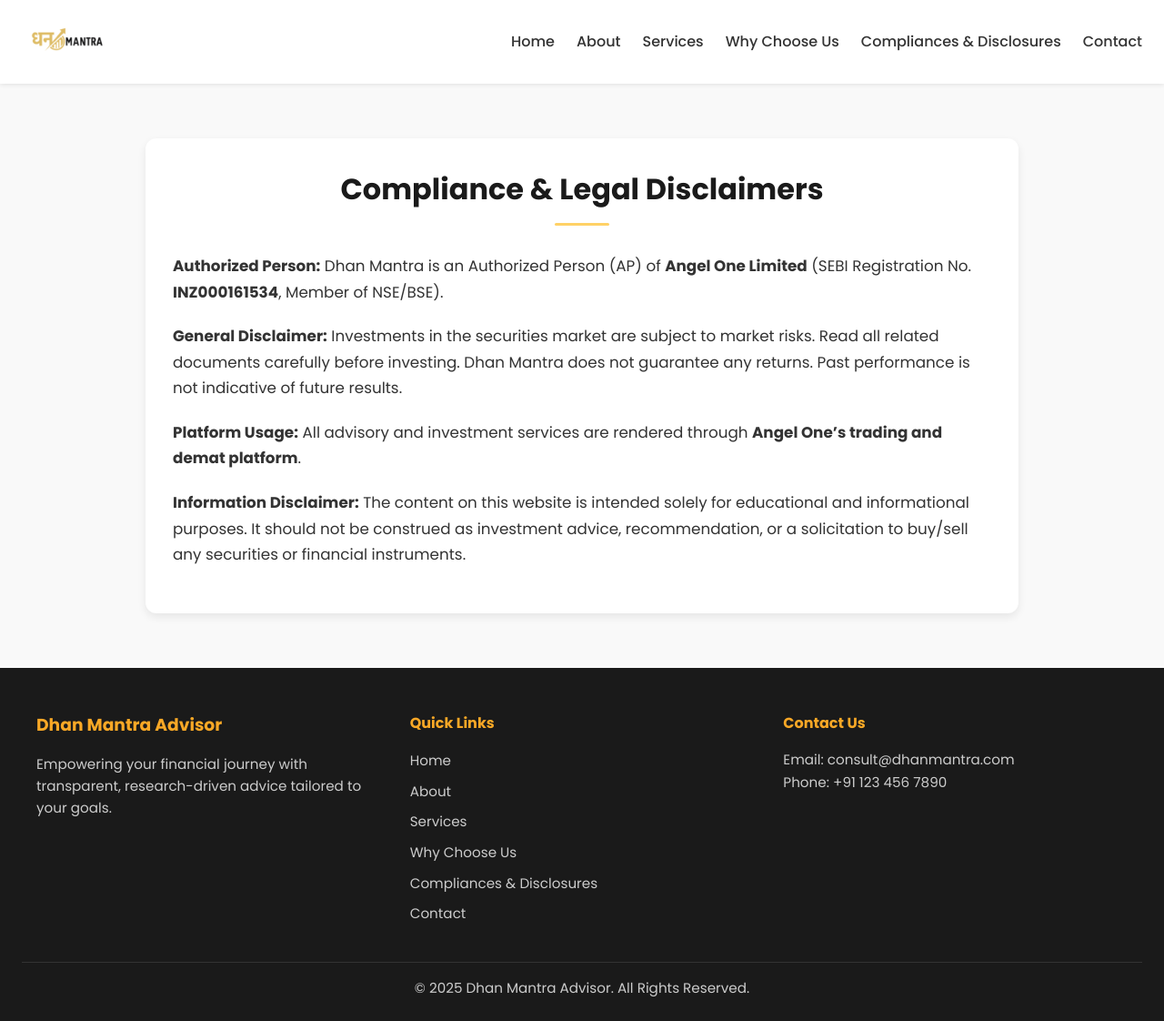
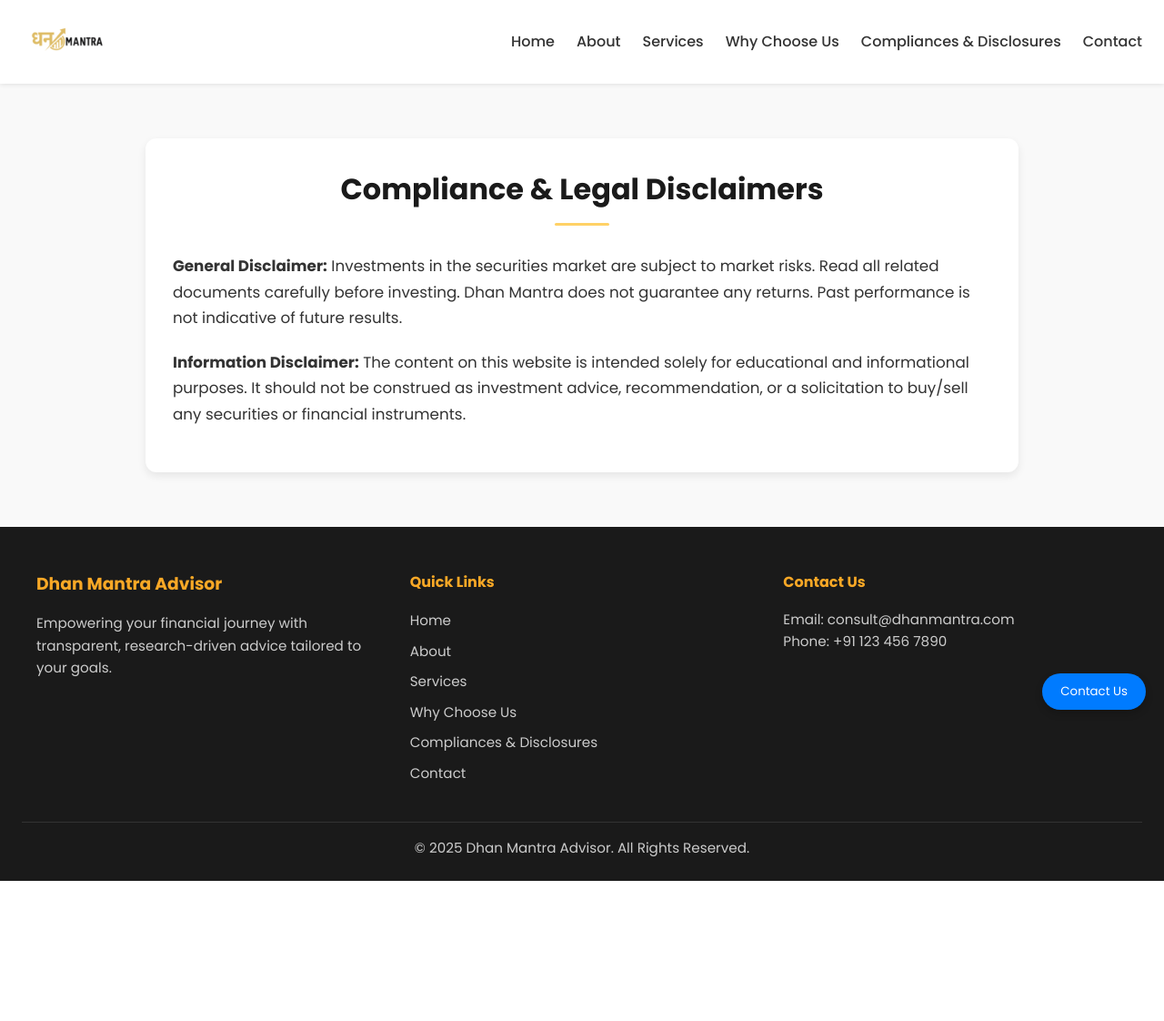
Before and after one commit to VireshShah17/DhanMantra, a Django app: page /compliancesanddisclousers in a window 1280 px wide. Shown: the whole page at 91% size. After the commit the page ends 968 px from the top, so only its background shows below. Run offline with Django 5.2, Linux system fonts and the light colour scheme.

Commit message:
Some minor improvements

```diff
--- a/static/css/styles.css
+++ b/static/css/styles.css
@@ -508,7 +508,7 @@ body {
 
 .services-header h1 {
     font-size: 2.5rem;
-    color: var(--accent);
+    color: black;
 }
 
 .services-grid {
@@ -539,7 +539,7 @@ body {
 }
 
 .service-card h3 {
-    color: var(--accent);
+    color: #0636a7bb;
     margin-bottom: 0.5rem;
 }
 
@@ -787,3 +787,51 @@ body {
         padding: 20px;
     }
 }
+
+/* Floating button */
+.contact-float-btn {
+    position: fixed;
+    bottom: 20px;
+    right: 20px;
+    z-index: 1001;
+    background-color: #007bff;
+    color: white;
+    border: none;
+    border-radius: 50px;
+    padding: 10px 20px;
+    cursor: pointer;
+    box-shadow: 0 4px 8px rgba(0, 0, 0, 0.2);
+}
+
+/* Modal background */
+.contact-modal {
+    display: none;
+    position: fixed;
+    z-index: 1000;
+    left: 0;
+    top: 0;
+    width: 100%;
+    height: 100%;
+    overflow: auto;
+    background-color: rgba(0, 0, 0, 0.5);
+}
+
+/* Modal content */
+.contact-modal-content {
+    background-color: #fff;
+    margin: 10% auto;
+    padding: 20px;
+    border-radius: 8px;
+    width: 90%;
+    max-width: 500px;
+    position: relative;
+}
+
+/* Close button */
+.close-modal {
+    position: absolute;
+    top: 10px;
+    right: 15px;
+    font-size: 24px;
+    cursor: pointer;
+}
--- a/templates/base.html
+++ b/templates/base.html
@@ -34,6 +34,23 @@
 
     {% block content %}
     {% endblock %}
+
+    <!-- Contact Button -->
+    <button id="openContactModal" class="contact-float-btn">Contact Us</button>
+
+    <!-- Contact Modal -->
+    <div id="contactModal" class="contact-modal">
+        <div class="contact-modal-content">
+            <span class="close-modal">&times;</span>
+            <h2>Contact Us</h2>
+            <form class="contact-form" method="post" action="#">
+                {% csrf_token %}
+                {{ form.as_p }}
+                <button type="submit" class="btn btn-primary">Send Message</button>
+            </form>
+        </div>
+    </div>
+
 
 
     <!-- Footer -->
@@ -100,6 +117,21 @@
                 console.warn("Menu toggle or navLinks not found.");
             }
         });
+
+        document.getElementById('openContactModal').onclick = function () {
+            document.getElementById('contactModal').style.display = 'block';
+        };
+
+        document.querySelector('.close-modal').onclick = function () {
+            document.getElementById('contactModal').style.display = 'none';
+        };
+
+        window.onclick = function (event) {
+            const modal = document.getElementById('contactModal');
+            if (event.target == modal) {
+                modal.style.display = 'none';
+            }
+        };
     </script>
 </body>
 
--- a/templates/compliancesanddisclosures.html
+++ b/templates/compliancesanddisclosures.html
@@ -6,15 +6,15 @@
         <h1 class="title">Compliance & Legal Disclaimers</h1>
 
         <div class="disclaimer-box">
-            <p><strong>Authorized Person:</strong> Dhan Mantra is an Authorized Person (AP) of <strong>Angel One Limited</strong>
-                (SEBI Registration No. <strong>INZ000161534</strong>, Member of NSE/BSE).</p>
+            <!-- <p><strong>Authorized Person:</strong> Dhan Mantra is an Authorized Person (AP) of <strong>Angel One Limited</strong>
+                (SEBI Registration No. <strong>INZ000161534</strong>, Member of NSE/BSE).</p> -->
 
             <p><strong>General Disclaimer:</strong> Investments in the securities market are subject to market risks.
                 Read all related documents carefully before investing. Dhan Mantra does not guarantee any returns.
                 Past performance is not indicative of future results.</p>
 
-            <p><strong>Platform Usage:</strong> All advisory and investment services are rendered through
-                <strong>Angel One’s trading and demat platform</strong>.</p>
+            <!-- <p><strong>Platform Usage:</strong> All advisory and investment services are rendered through
+                <strong>Angel One’s trading and demat platform</strong>.</p> -->
 
             <p><strong>Information Disclaimer:</strong> The content on this website is intended solely for educational
                 and informational purposes. It should not be construed as investment advice, recommendation, or a
```
Also changed, not shown: 1 other file.
